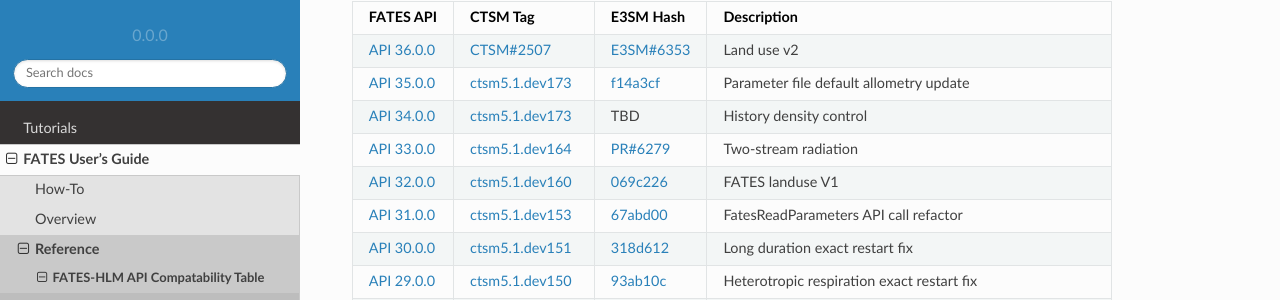
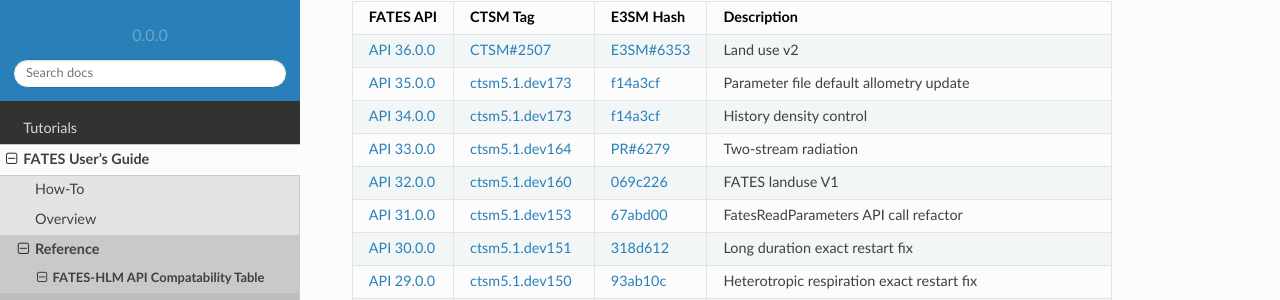
Before and after one commit to NGEET/fates-users-guide, a Sphinx documentation site: the page built from docs/source/user/Table-of-FATES-API-and-HLM-STATUS.md, in a window 1280 px wide and 900 px high. Shown: the part 303-603 px from the top of the window. Built offline with Sphinx 7.4.7 and the Read the Docs theme 2.0.0, drawn with Linux system fonts in a browser that asks for light colours.

Commit message:
update API 34 line with the same merge commit as it covers both

```diff
--- a/docs/source/user/Table-of-FATES-API-and-HLM-STATUS.md
+++ b/docs/source/user/Table-of-FATES-API-and-HLM-STATUS.md
@@ -5,8 +5,8 @@
 | FATES API   | CTSM Tag | E3SM Hash | Description |
 | ----------- | -------- | --------- | ----------- |
 | [API 36.0.0](https://github.com/NGEET/fates/pull/1116) | [CTSM#2507](https://github.com/ESCOMP/CTSM/pull/2507) | [E3SM#6353](https://github.com/E3SM-Project/E3SM/pull/6353) | Land use v2 |
-| [API 35.0.0](https://github.com/NGEET/fates/releases/tag/sci.1.73.0_api.35.0.0) | [ctsm5.1.dev173](https://github.com/ESCOMP/CTSM/releases/tag/ctsm5.2.002) | [f14a3cf](https://github.com/E3SM-Project/E3SM/commit/f14a3cf738fc56f287665a49231b461878770958)| Parameter file default allometry update |
-| [API 34.0.0](https://github.com/NGEET/fates/releases/tag/sci.1.72.2_api.34.0.0) | [ctsm5.1.dev173](https://github.com/ESCOMP/CTSM/releases/tag/ctsm5.1.dev173) | TBD | History density control |
+| [API 35.0.0](https://github.com/NGEET/fates/releases/tag/sci.1.73.0_api.35.0.0) | [ctsm5.1.dev173](https://github.com/ESCOMP/CTSM/releases/tag/ctsm5.2.002) | [f14a3cf](https://github.com/E3SM-Project/E3SM/commit/f14a3cf738fc56f287665a49231b461878770958) | Parameter file default allometry update |
+| [API 34.0.0](https://github.com/NGEET/fates/releases/tag/sci.1.72.2_api.34.0.0) | [ctsm5.1.dev173](https://github.com/ESCOMP/CTSM/releases/tag/ctsm5.1.dev173) | [f14a3cf](https://github.com/E3SM-Project/E3SM/commit/f14a3cf738fc56f287665a49231b461878770958) | History density control |
 | [API 33.0.0](https://github.com/NGEET/fates/releases/tag/sci.1.71.0_api.33.0.0) | [ctsm5.1.dev164](https://github.com/ESCOMP/CTSM/releases/tag/ctsm5.1.dev164) | [PR#6279](https://github.com/E3SM-Project/E3SM/pull/6279) | Two-stream radiation |
 | [API 32.0.0](https://github.com/NGEET/fates/releases/tag/sci.1.70.0_api.32.0.0) | [ctsm5.1.dev160](https://github.com/ESCOMP/CTSM/releases/tag/ctsm5.1.dev160) | [069c226](https://github.com/E3SM-Project/E3SM/commit/069c226a61c34a8f9857d88e36416630a7de14c7) | FATES landuse V1 |
 | [API 31.0.0](https://github.com/NGEET/fates/releases/tag/sci.1.68.2_api.31.0.0) | [ctsm5.1.dev153](https://github.com/ESCOMP/CTSM/releases/tag/ctsm5.1.dev153) | [67abd00](https://github.com/E3SM-Project/E3SM/commit/67abd002e90036f0c0d7baeb10b8a55a2965e7a7) | FatesReadParameters API call refactor |
```
